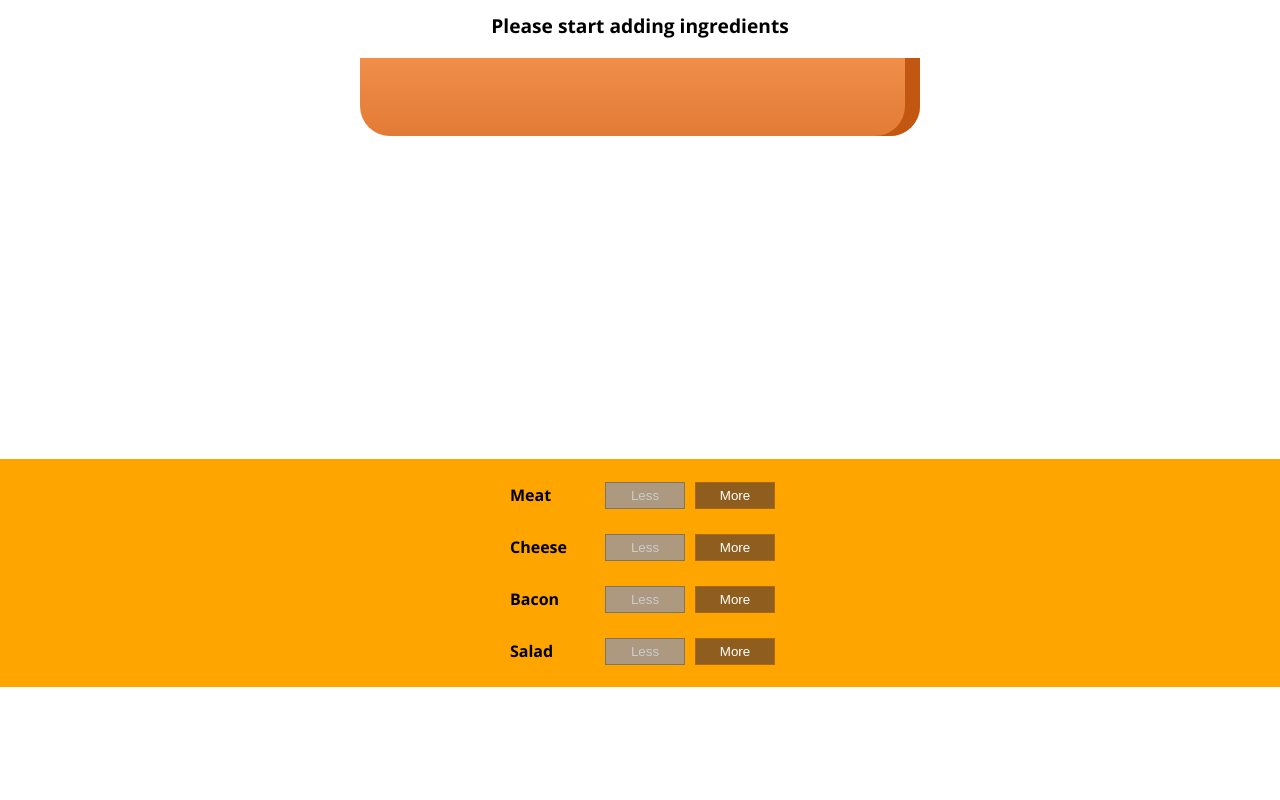
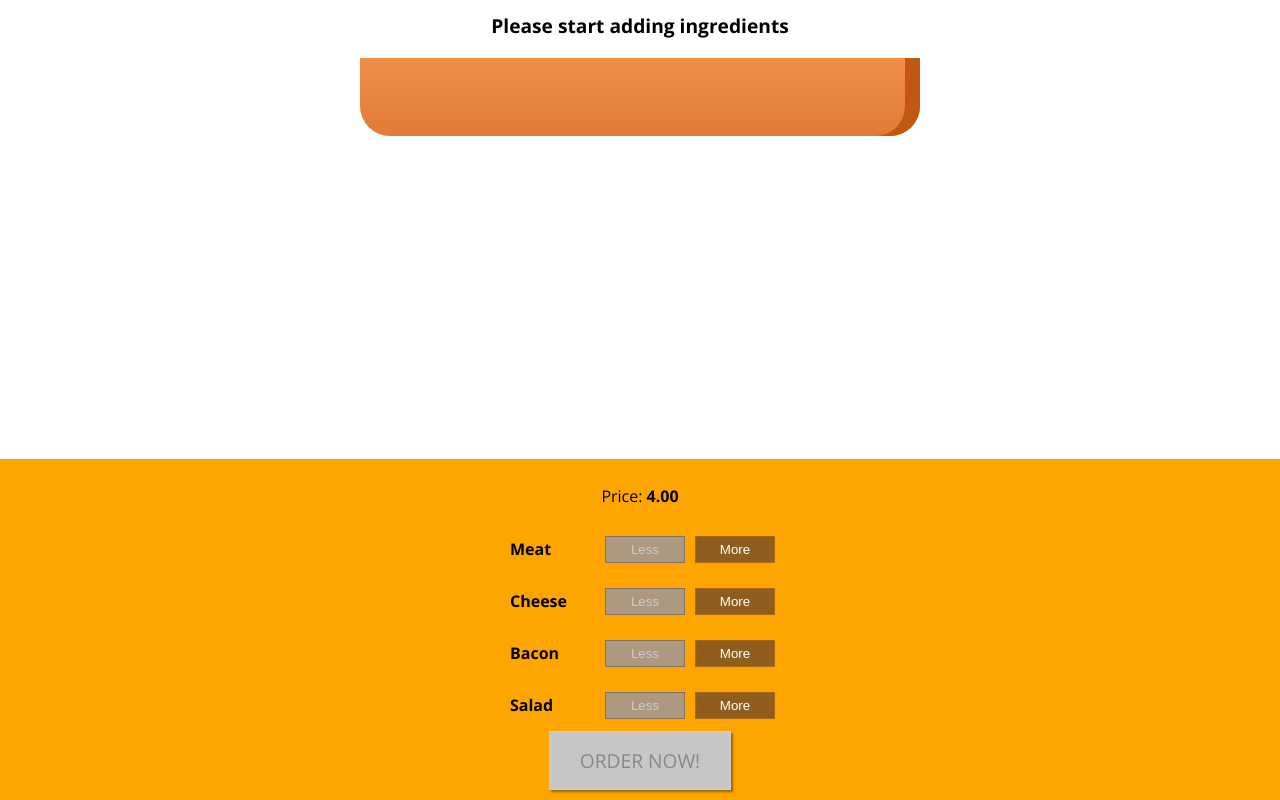
Before and after one commit to DonaldIvan/burger-builder, a React (Create React App) app: page / in a window 1280 px wide. Shown: the part 179-979 px from the top of the page. Before the commit the page ends 866 px from the top, so only its background shows below. Built offline with nearby package versions, Linux system fonts and the light colour scheme.

Commit message:
Cost visibility

```diff
--- a/src/components/Burger/BuildControls/BuildControls.js
+++ b/src/components/Burger/BuildControls/BuildControls.js
@@ -9,9 +9,12 @@ const controls = Object.values(INGREDIENTS).filter(
   (obj) => ![INGREDIENTS.BREAD_BOTTOM.TYPE, INGREDIENTS.BREAD_TOP.TYPE].includes(obj.TYPE),
 )
 
-const buildControls = ({ ingredientAdded, ingredientRemove, disabled }) => {
+const buildControls = ({ ingredientAdded, ingredientRemove, disabled, price, purchaseable }) => {
   return (
     <div className={styles.buildControls}>
+      <p>
+        Price: <strong>{price.toFixed(2)}</strong>
+      </p>
       {controls.map((obj) => (
         <BuildControl
           key={obj.LABEL}
@@ -21,6 +24,9 @@ const buildControls = ({ ingredientAdded, ingredientRemove, disabled }) => {
           disabled={disabled[obj.TYPE]}
         />
       ))}
+      <button className={styles.order} disabled={purchaseable}>
+        ORDER NOW!
+      </button>
     </div>
   )
 }
--- a/src/components/Burger/BuildControls/BuildControls.module.scss
+++ b/src/components/Burger/BuildControls/BuildControls.module.scss
@@ -7,4 +7,46 @@
   box-shadow: 0 2px 1px #ccc;
   margin: auto;
   padding: 10px 0;
+
+  .order {
+    background-color: #dad735;
+    outline: none;
+    cursor: pointer;
+    border: 1px solid #966909;
+    color: #966909;
+    font-family: inherit;
+    font-size: 1.2em;
+    padding: 15px 30px;
+    box-shadow: 2px 2px 2px #966909;
+  }
+
+  .order:hover,
+  .order:active {
+    background-color: #a0db41;
+    border: 1px solid #966909;
+    color: #966909;
+  }
+
+  .order:disabled {
+    background-color: #c7c6c6;
+    cursor: not-allowed;
+    border: 1px solid #ccc;
+    color: #888888;
+  }
+
+  .order:not(:disabled) {
+    animation: enable 0.3s linear;
+  }
+
+  @keyframes enable {
+    0% {
+      transform: scale(1);
+    }
+    60% {
+      transform: scale(1.1);
+    }
+    100% {
+      transform: scale(1);
+    }
+  }
 }
--- a/src/containers/BurgerBuilder/BurgerBuilder.js
+++ b/src/containers/BurgerBuilder/BurgerBuilder.js
@@ -13,6 +13,12 @@ class BurgerBuilder extends Component {
       meat: 0,
     },
     totalPrice: 4,
+    purchaseable: false,
+  }
+
+  updatePurchaseState(ingredients) {
+    const sum = Object.values(ingredients).reduce((initial, current) => initial + current)
+    this.setState({ purchaseable: sum })
   }
 
   onAddIngredient = (type) => {
@@ -26,6 +32,7 @@ class BurgerBuilder extends Component {
       totalPrice: this.state.totalPrice + priceAddition,
       ingredients: updatedIngredients,
     })
+    this.updatePurchaseState(updatedIngredients)
   }
 
   onRemoveIngredient = (type) => {
@@ -41,6 +48,7 @@ class BurgerBuilder extends Component {
       totalPrice: this.state.totalPrice - priceAddition,
       ingredients: updatedIngredients,
     })
+    this.updatePurchaseState(updatedIngredients)
   }
 
   render() {
@@ -57,6 +65,8 @@ class BurgerBuilder extends Component {
           ingredientAdded={this.onAddIngredient}
           ingredientRemove={this.onRemoveIngredient}
           disabled={disabledInfo}
+          price={this.state.totalPrice}
+          purchaseable={!this.state.purchaseable}
         />
       </Auxillary>
     )
```
